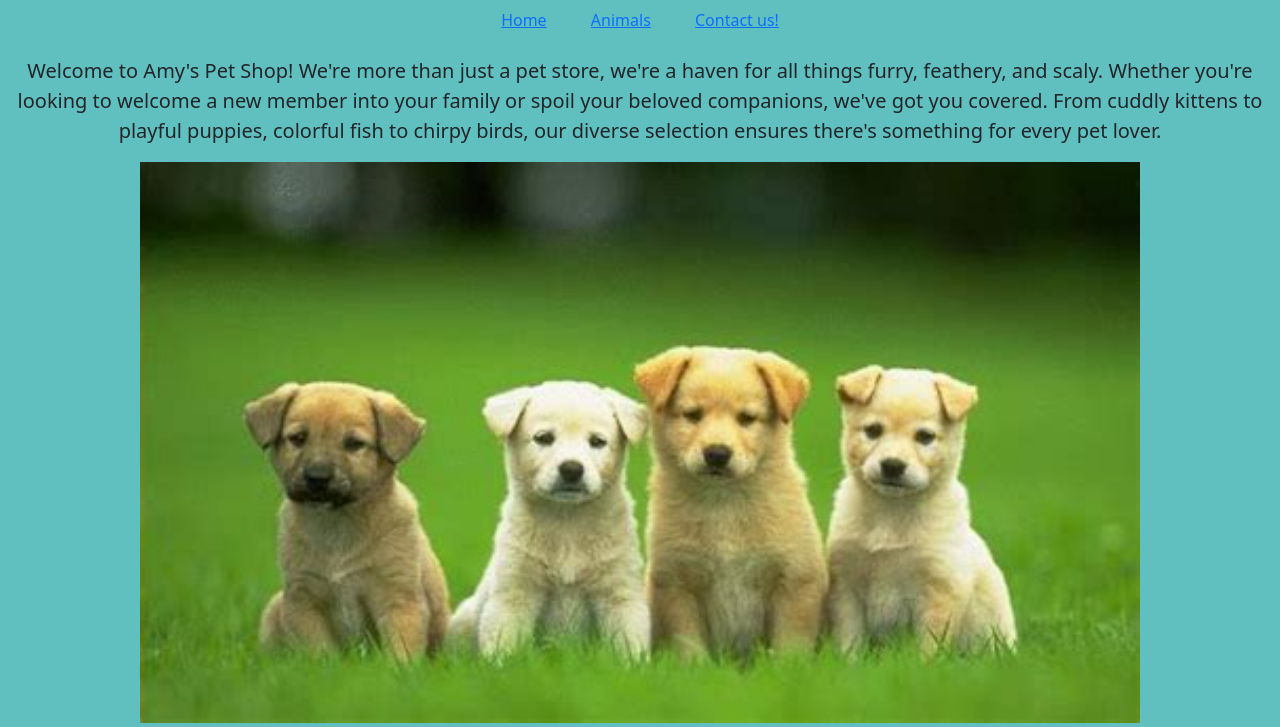
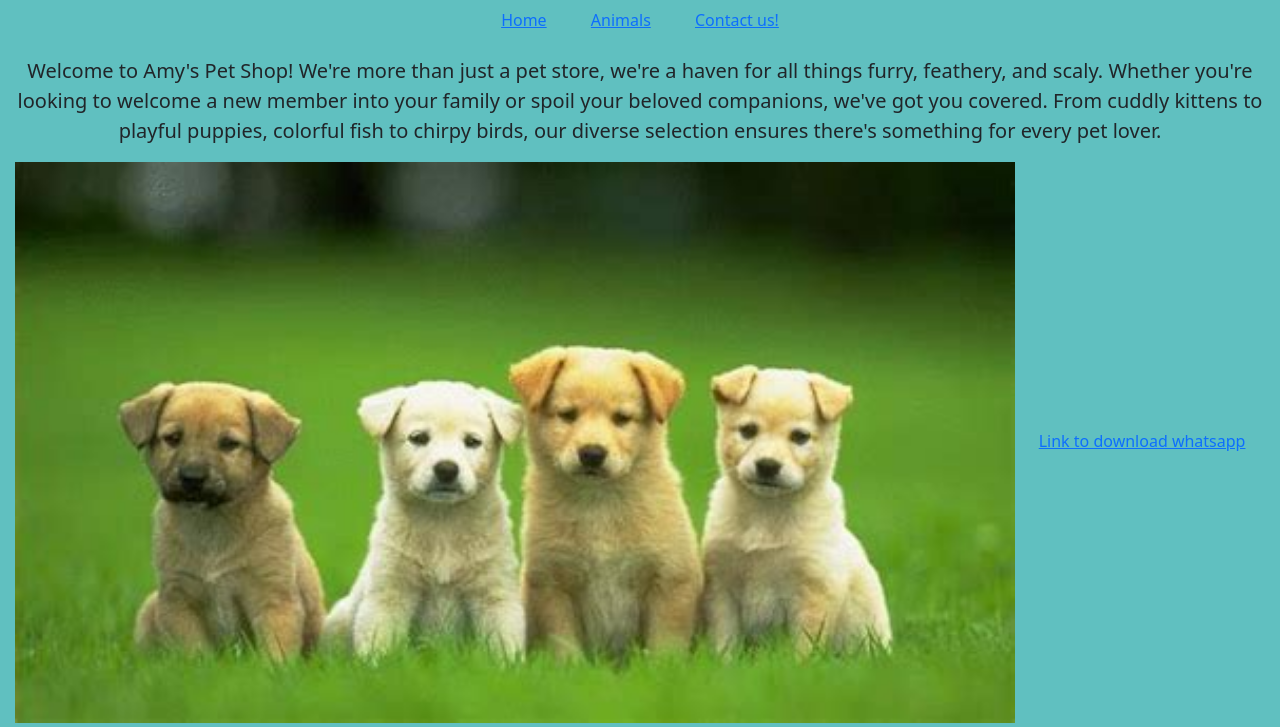
Before and after one commit to DavidLiaho/Amy-sPetShop, a plain HTML site: page index.html in a window 1280 px wide. Shown: the part 73-800 px from the top of the page. Drawn offline with nearby package versions, Linux system fonts and the light colour scheme.

Commit message:
added a whatsapp download link

```diff
--- a/index.html
+++ b/index.html
@@ -18,6 +18,7 @@
 
         <p class="lead">Welcome to Amy's Pet Shop! We're more than just a pet store, we're a haven for all things furry, feathery, and scaly. Whether you're looking to welcome a new member into your family or spoil your beloved companions, we've got you covered. From cuddly kittens to playful puppies, colorful fish to chirpy birds, our diverse selection ensures there's something for every pet lover.</p>
         <img src="assets/images/puppies-main.jpg" class="img-fluid mainpic">
+        <a href="https://we.tl/t-Gm2dfZm8KD">Link to download whatsapp</a>
 
         <h4>All rights reserved©<h4>
     </div>
```
